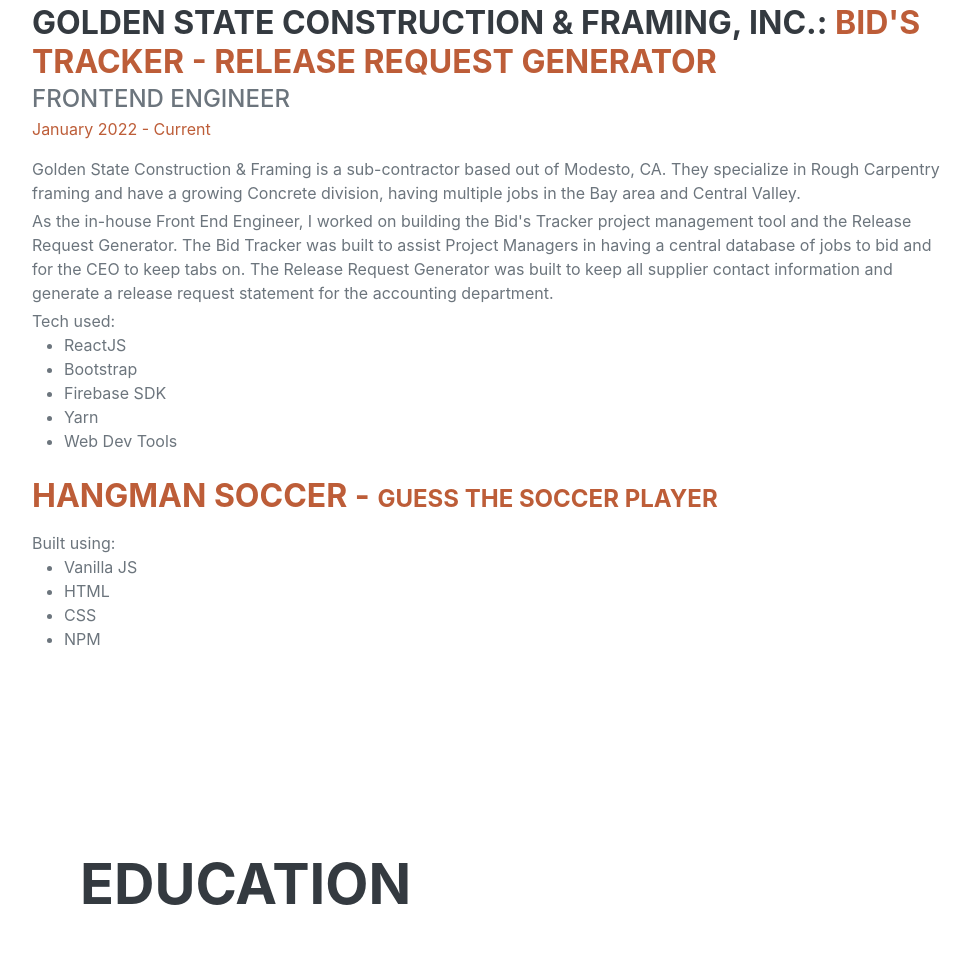
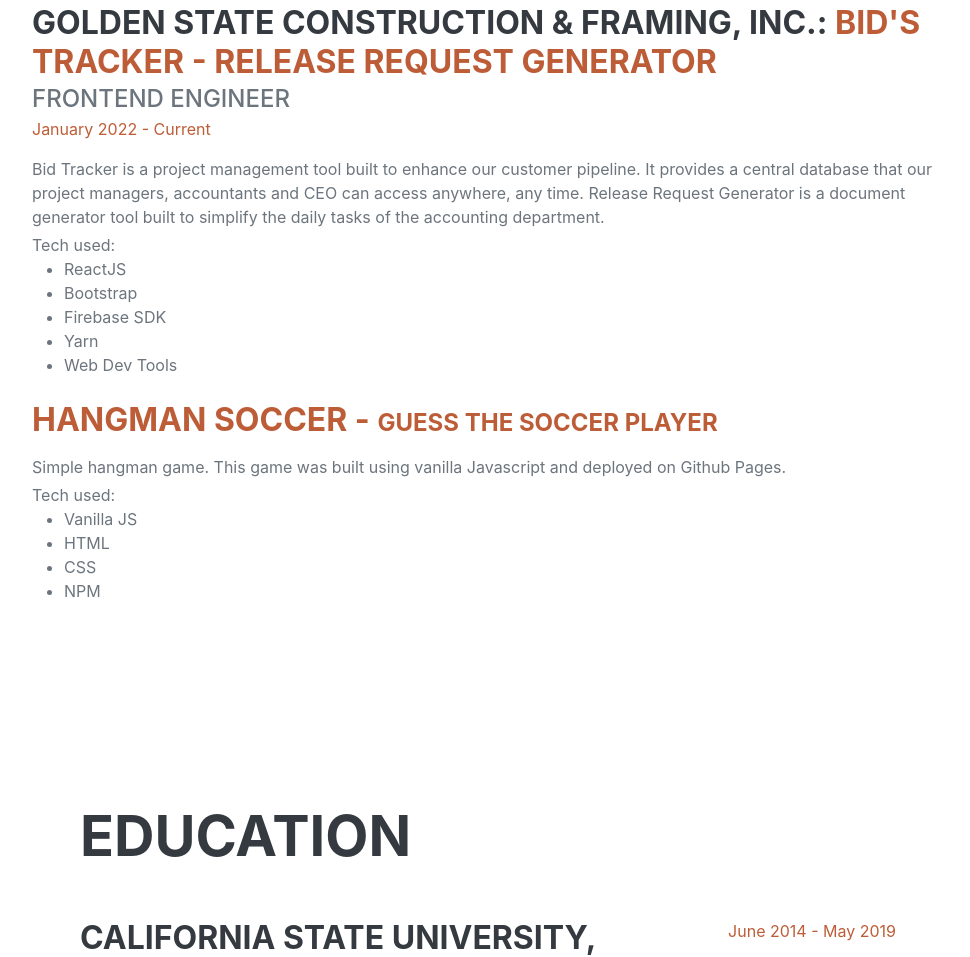
Before and after one commit to Hey-Zeus-byte/Hey-Zeus-byte.github.io, a website: page dist/index.html in a window 1280 px wide. Shown: the part 960-1917 px from the top of the page, without its empty margins (288-1258 px from the left). Drawn offline with nearby package versions, Linux system fonts and the light colour scheme; files whose address does not match are found by name; a web font is replaced by a local one.

Commit message:
updated resume links

```diff
--- a/dist/index.html
+++ b/dist/index.html
@@ -136,7 +136,7 @@
             ></a> -->
             <a
               class="social-icon"
-              href="https://drive.google.com/file/d/18aITOJqnM9TbzXB_oadeA-EpNh_GMcsU/view?usp=sharing"
+              href="https://drive.google.com/file/d/1v6ocNB6O6r6Wr1lNF7DA3gGELNFFOgwg/view?usp=sharing"
               target="_blank"
               ><i class="fab fa-firstdraft"></i
             ></a>
@@ -183,9 +183,11 @@
               </h3>
               <div class="subheading">Frontend Engineer</div>
               <span class="text-primary resume-date">January 2022 - Current</span>
-              <div class="mb-1 mt-3">Golden State Construction & Framing is a sub-contractor based out of Modesto, CA. They specialize in Rough Carpentry framing and have a growing Concrete division, having multiple jobs in the Bay area and Central Valley.</div>
-              <div class="mb-1">As the in-house Front End Engineer, I worked on building the Bid's Tracker project management tool and the Release Request Generator. The Bid Tracker was built to assist
-                Project Managers in having a central database of jobs to bid and for the CEO to keep tabs on. The Release Request Generator was built to keep all supplier contact information and generate a release request statement for the accounting department.
+              <div class="mb-1 mt-3"></div>
+              <div class="mb-1">Bid Tracker is a project management tool built to enhance our customer pipeline. It provides a
+                central database that our project managers, accountants and CEO can access
+                anywhere, any time. Release Request Generator is a document generator tool built to simplify the daily tasks of the accounting
+                department.
               </div>
               <div>Tech used:</div>
               <ul>
@@ -216,8 +218,9 @@
               <div class="subheading"></div>
               <span class="text-primary resume-date"></span>
               <div class="mb-1 mt-3"></div>
-              <div class="mb-1"></div>
-              <div>Built using:</div>
+              <div class="mb-1">Simple hangman game. This game was built using vanilla Javascript and
+                deployed on Github Pages.</div>
+              <div>Tech used:</div>
               <ul>
                 <li>Vanilla JS</li>
                 <li>HTML</li>
```
